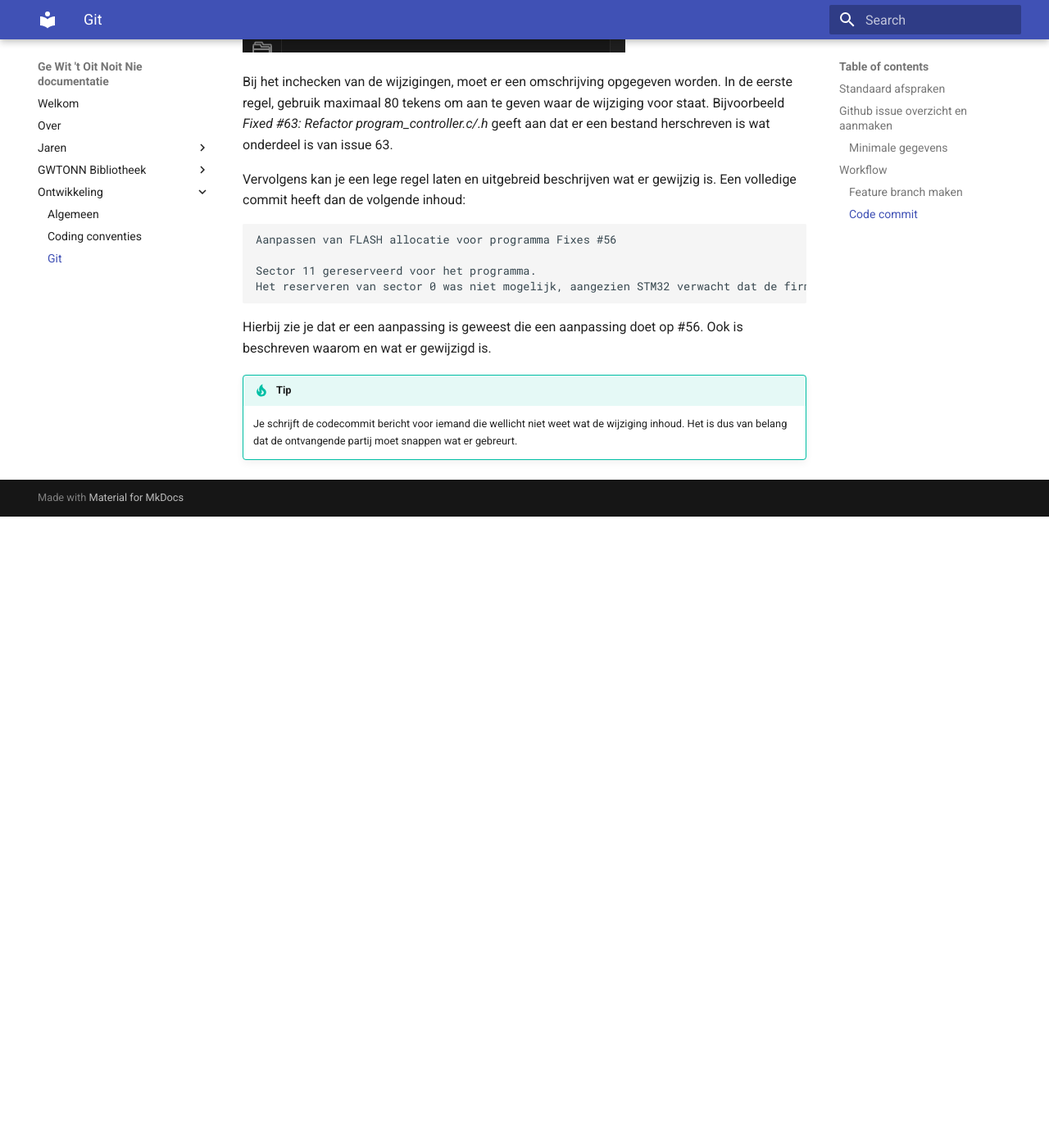
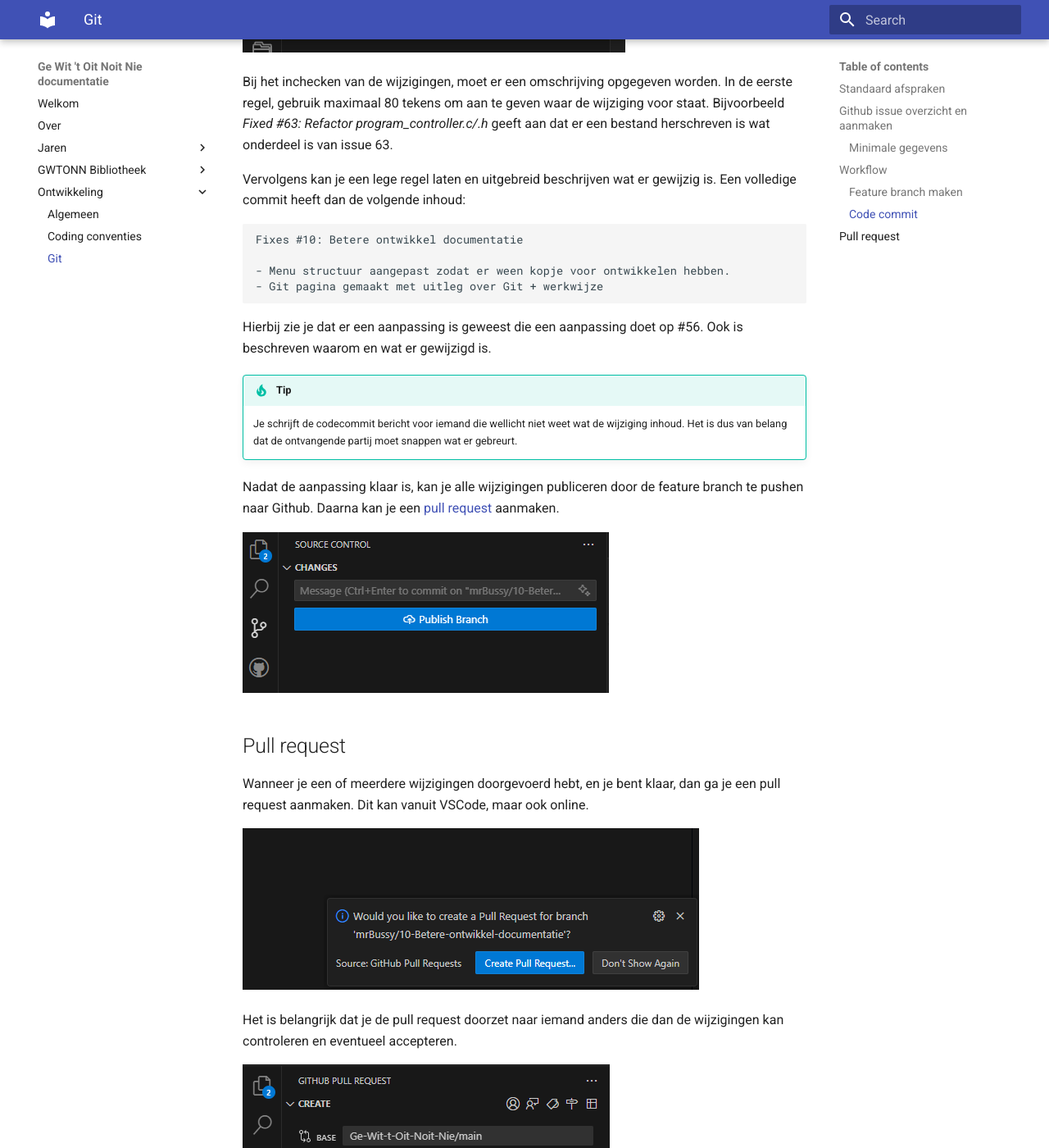
Before and after one commit to Ge-Wit-t-Oit-Noit-Nie/documentation, an MkDocs documentation site: the page built from docs/development/git.md, in a window 1280 px wide and 1400 px high, scrolled down 2567 px. Shown: the whole window at 82% size. Built offline with MkDocs 1.6.1 and Material for MkDocs 9.7.7, drawn with Linux system fonts in a browser that asks for light colours; before the commit the page ends 3197 px from its top, so only the background shows below that; some of the changed text lies outside the part shown.

Commit message:
Fixes #10: Meer verduidelijking
- Verder gewerkt aan pull request.

````diff
--- a/docs/development/git.md
+++ b/docs/development/git.md
@@ -54,13 +54,36 @@ Bij het inchecken van de wijzigingen, moet er een omschrijving opgegeven worden.
 Vervolgens kan je een lege regel laten en uitgebreid beschrijven wat er gewijzig is. Een volledige commit heeft dan de volgende inhoud:
 
 ```text
-Aanpassen van FLASH allocatie voor programma Fixes #56
+Fixes #10: Betere ontwikkel documentatie
 
-Sector 11 gereserveerd voor het programma.
-Het reserveren van sector 0 was niet mogelijk, aangezien STM32 verwacht dat de firmware hier start
+- Menu structuur aangepast zodat er ween kopje voor ontwikkelen hebben.
+- Git pagina gemaakt met uitleg over Git + werkwijze
 ```
 
 Hierbij zie je dat er een aanpassing is geweest die een aanpassing doet op \#56. Ook is beschreven waarom en wat er gewijzigd is.
 
 !!! tip "Tip"
     Je schrijft de codecommit bericht voor iemand die wellicht niet weet wat de wijziging inhoud. Het is dus van belang dat de ontvangende partij moet snappen wat er gebreurt.
+
+Nadat de aanpassing klaar is, kan je alle wijzigingen publiceren door de feature branch te pushen naar Github. Daarna kan je een [pull request](#pull-request) aanmaken.
+
+![Scherm in VSCode voor het versturen van de branch](../assets/images/vscode_github_publish_branch.png "Publish branch")
+
+## Pull request
+
+Wanneer je een of meerdere wijzigingen doorgevoerd hebt, en je bent klaar, dan ga je een pull request aanmaken. Dit kan vanuit VSCode, maar ook online.
+
+![Scherm in VSCode met de vraag voor het maken van een poll request](../assets/images/vscode_github_question_pull_request.png "Vraag om pull request")
+
+Het is belangrijk dat je de pull request doorzet naar iemand anders die dan de wijzigingen kan controleren en eventueel accepteren.
+
+![Scherm in VSCode voor het maken van een poll request](../assets/images/vscode_github_create_pull_request.png "Pull request maken")
+
+Na het invullen van een goede beschrijving, kan je op create clicken en zal de pull request doorgezet worden. Bij het invullen kan er voor gekozen worden alvast een "Assignee" toe te voegen. Hiervoor dien je op het rond omcircelde knopje te drukken.
+
+![Scherm in VSCode voor het selecteren van een asignee](../assets/images/vscode_github_create_pull_request_highligh_assignee.png "Assignee kiezen")
+`
+
+!!! tip "Tip"
+    Als je in dit scherm fouten maakt of iets vergeet en je hebt al op "Create" gedrukt, dan kan je altijd online nog aanpassingen maken. Ga hiervoor naar het pull requests scherm.
+    ![Scherm in Github met de pull requests tab](../assets/images/github_pull_requests.png "Pull requests tab")
````
Also changed, not shown: docs/assets/images/github_pull_requests.png (added), docs/assets/images/vscode_github_create_pull_request.png (added), docs/assets/images/vscode_github_create_pull_request_highligh_assignee.png (added), docs/assets/images/vscode_github_question_pull_request.png (added).
